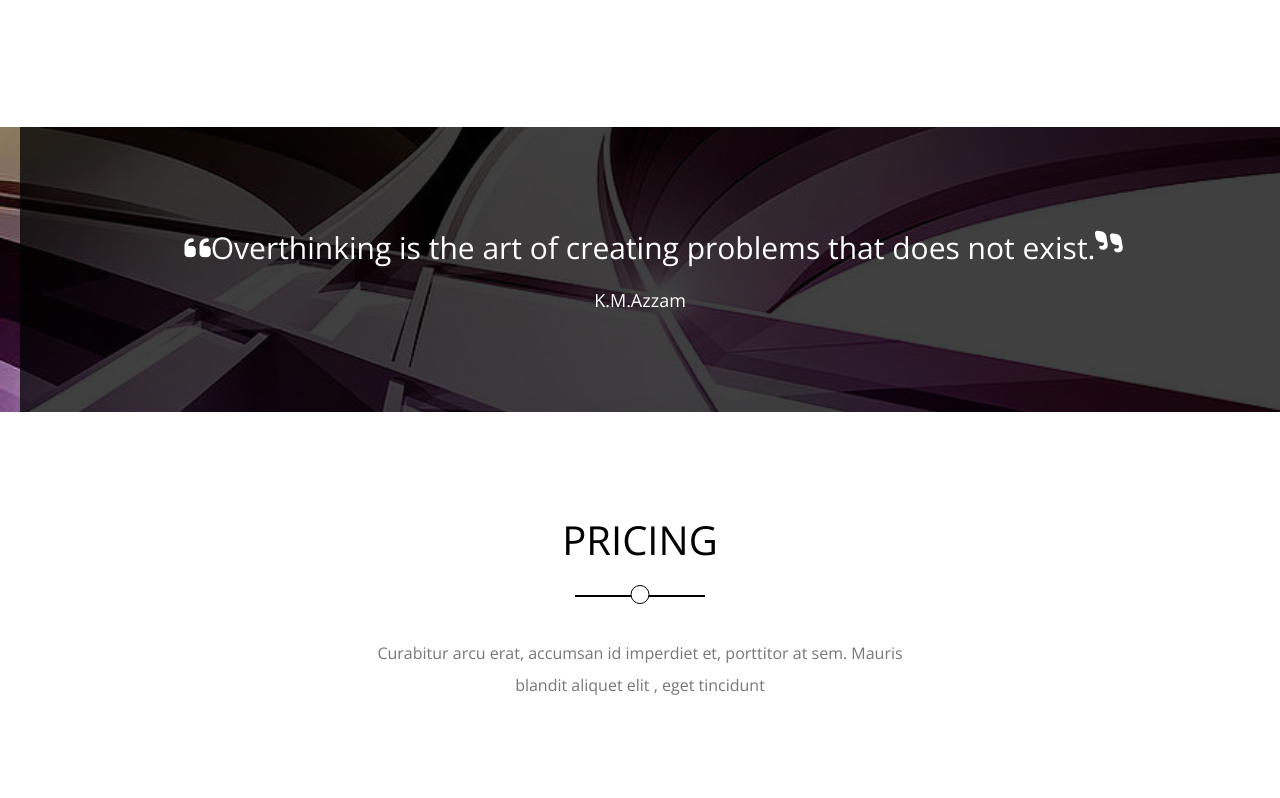
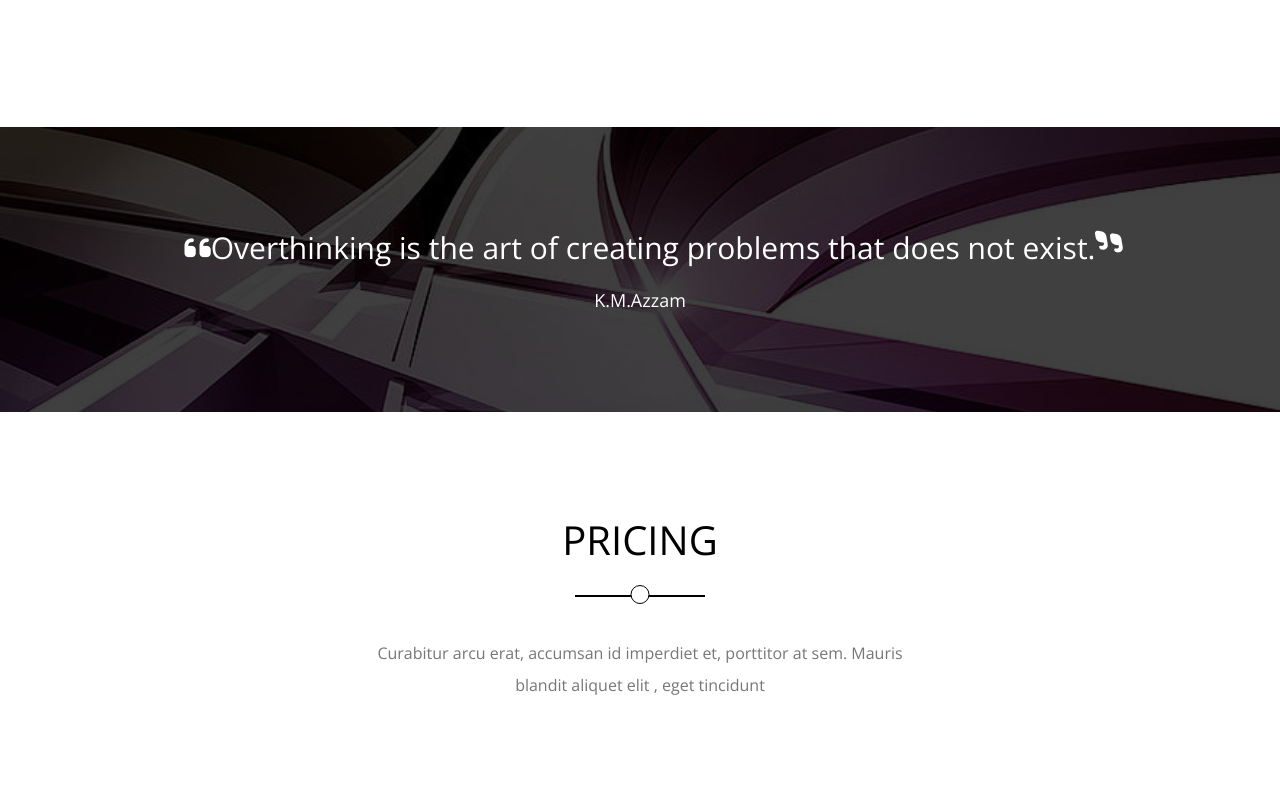
Before and after one commit to Azzam73/Template-2, a plain HTML site: page index.html in a window 1280 px wide. Shown: the part 5800-6598 px from the top of the page. Drawn offline with nearby package versions, Linux system fonts and the light colour scheme.

Commit message:
Update kasper.css

```diff
--- a/Css/kasper.css
+++ b/Css/kasper.css
@@ -698,7 +698,7 @@ body{
 .quote::before{
     content:"";
     position: absolute;
-    left: 20px;
+    left: 0px;
     top: 0;
     width: 100%;
     height: 100%;
```
